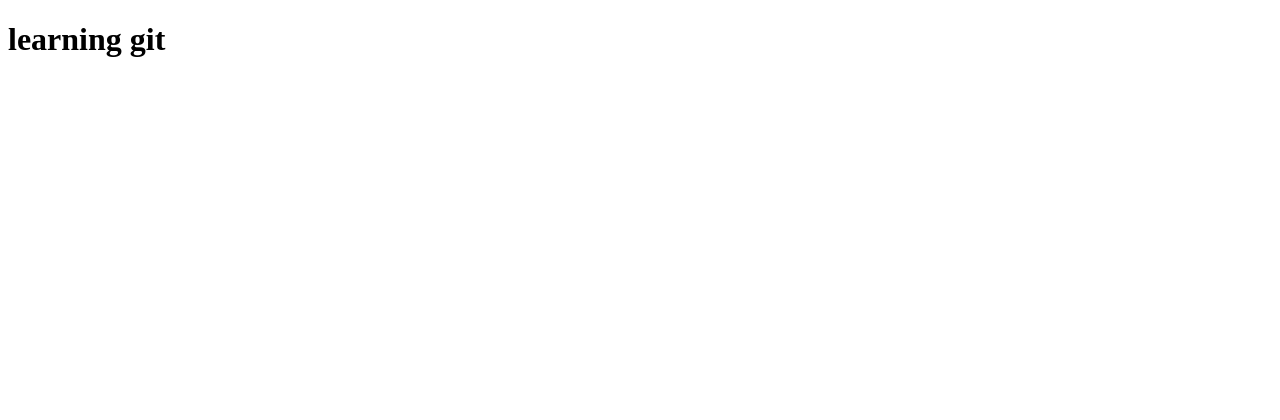
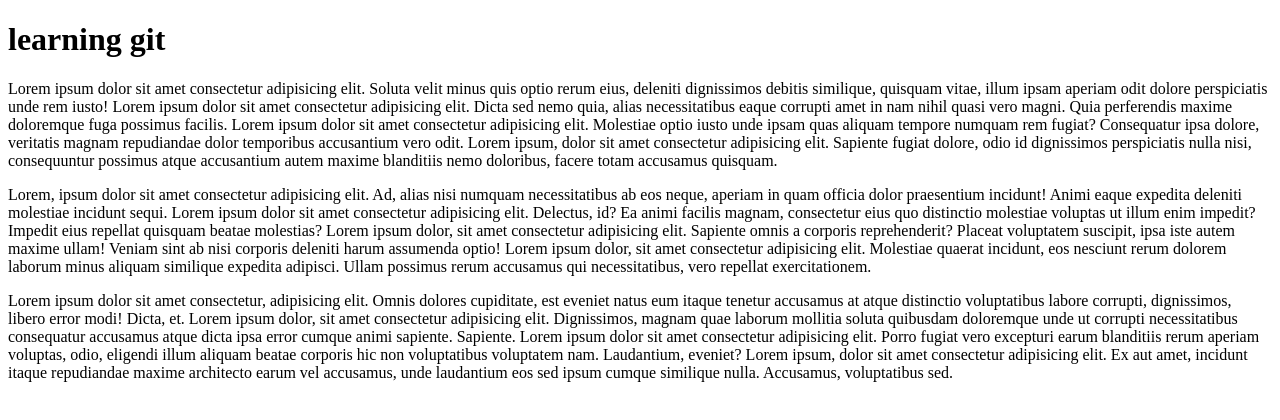
Before and after one commit to sokirimonokajo/demo-git, a plain HTML site: page index.html in a window 1280 px wide. Drawn offline with Linux system fonts and the light colour scheme.

Commit message:
added a new paragraph to index. html

```diff
--- a/index.html
+++ b/index.html
@@ -8,5 +8,24 @@
 </head>
 <body>
     <h1>learning git</h1>
+    <p>
+        Lorem ipsum dolor sit amet consectetur adipisicing elit. Soluta velit minus quis optio rerum eius, deleniti dignissimos debitis similique, quisquam vitae, illum ipsam aperiam odit dolore perspiciatis unde rem iusto!
+        Lorem ipsum dolor sit amet consectetur adipisicing elit. Dicta sed nemo quia, alias necessitatibus eaque corrupti amet in nam nihil quasi vero magni. Quia perferendis maxime doloremque fuga possimus facilis.
+        Lorem ipsum dolor sit amet consectetur adipisicing elit. Molestiae optio iusto unde ipsam quas aliquam tempore numquam rem fugiat? Consequatur ipsa dolore, veritatis magnam repudiandae dolor temporibus accusantium vero odit.
+        Lorem ipsum, dolor sit amet consectetur adipisicing elit. Sapiente fugiat dolore, odio id dignissimos perspiciatis nulla nisi, consequuntur possimus atque accusantium autem maxime blanditiis nemo doloribus, facere totam accusamus quisquam.
+    </p>
+    <p>
+        Lorem, ipsum dolor sit amet consectetur adipisicing elit. Ad, alias nisi numquam necessitatibus ab eos neque, aperiam in quam officia dolor praesentium incidunt! Animi eaque expedita deleniti molestiae incidunt sequi.
+        Lorem ipsum dolor sit amet consectetur adipisicing elit. Delectus, id? Ea animi facilis magnam, consectetur eius quo distinctio molestiae voluptas ut illum enim impedit? Impedit eius repellat quisquam beatae molestias?
+        Lorem ipsum dolor, sit amet consectetur adipisicing elit. Sapiente omnis a corporis reprehenderit? Placeat voluptatem suscipit, ipsa iste autem maxime ullam! Veniam sint ab nisi corporis deleniti harum assumenda optio!
+        Lorem ipsum dolor, sit amet consectetur adipisicing elit. Molestiae quaerat incidunt, eos nesciunt rerum dolorem laborum minus aliquam similique expedita adipisci. Ullam possimus rerum accusamus qui necessitatibus, vero repellat exercitationem.
+
+    </p>
+    <p>
+        Lorem ipsum dolor sit amet consectetur, adipisicing elit. Omnis dolores cupiditate, est eveniet natus eum itaque tenetur accusamus at atque distinctio voluptatibus labore corrupti, dignissimos, libero error modi! Dicta, et.
+        Lorem ipsum dolor, sit amet consectetur adipisicing elit. Dignissimos, magnam quae laborum mollitia soluta quibusdam doloremque unde ut corrupti necessitatibus consequatur accusamus atque dicta ipsa error cumque animi sapiente. Sapiente.
+        Lorem ipsum dolor sit amet consectetur adipisicing elit. Porro fugiat vero excepturi earum blanditiis rerum aperiam voluptas, odio, eligendi illum aliquam beatae corporis hic non voluptatibus voluptatem nam. Laudantium, eveniet?
+        Lorem ipsum, dolor sit amet consectetur adipisicing elit. Ex aut amet, incidunt itaque repudiandae maxime architecto earum vel accusamus, unde laudantium eos sed ipsum cumque similique nulla. Accusamus, voluptatibus sed.
+    </p>
 </body>
 </html>
--- /dev/null
+++ b/style.css
@@ -0,0 +1,4 @@
+p {
+
+    color: brown;
+}
```
